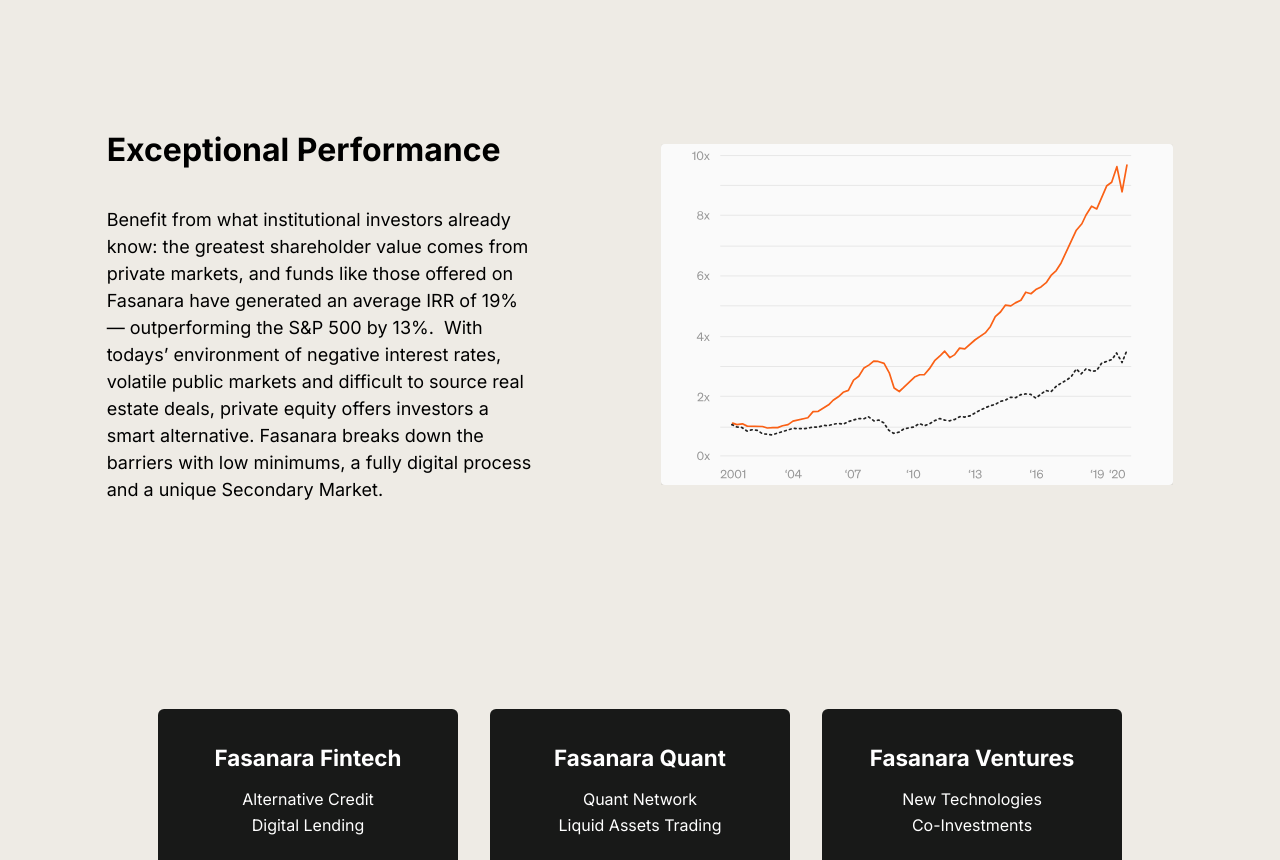
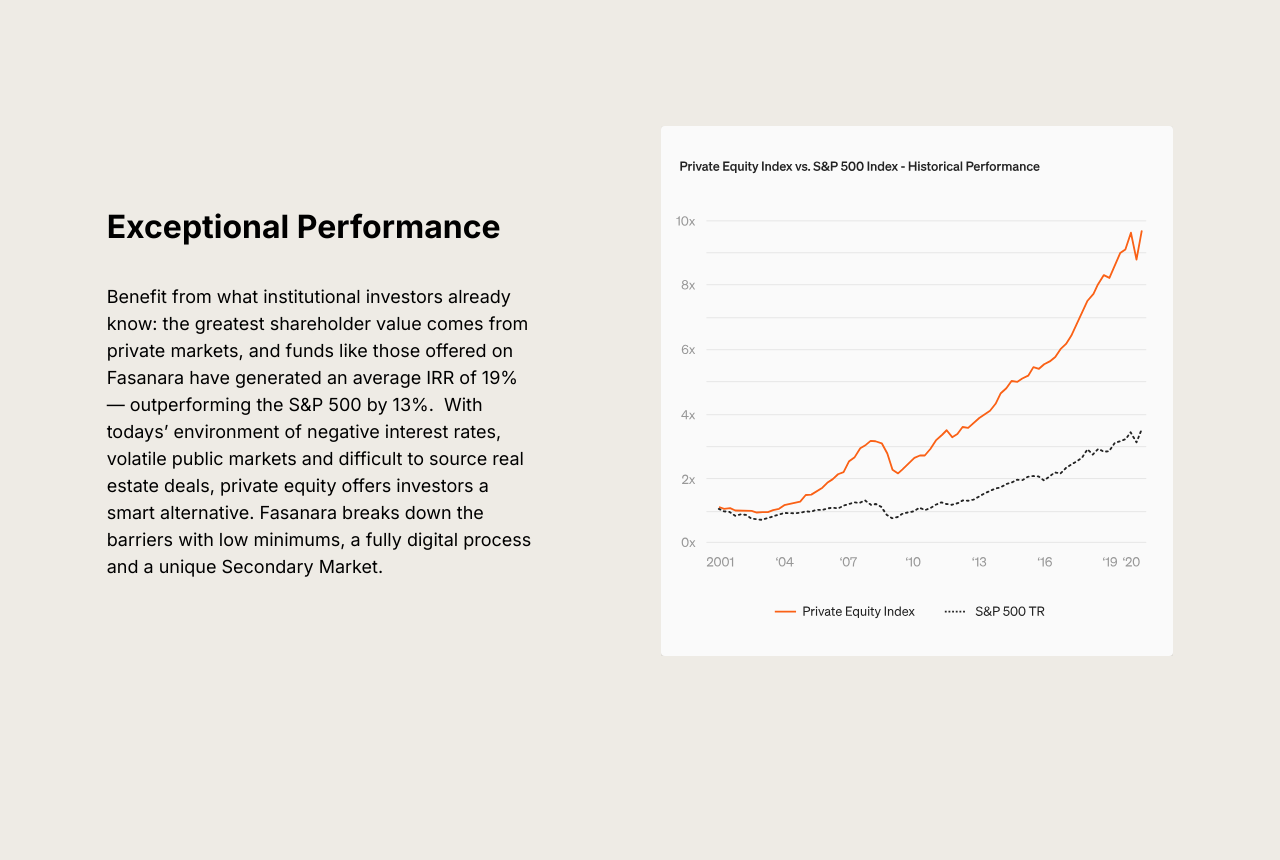
Before and after one commit to TylerWoolcott/fasanara, a Next.js app: page / in a window 1280 px wide. Shown: the part 1520-2380 px from the top of the page. Built offline with nearby package versions, Linux system fonts and the light colour scheme.

Commit message:
update performance image

```diff
--- a/components/Performance.jsx
+++ b/components/Performance.jsx
@@ -20,8 +20,8 @@
                     <Image
                         src={performance}
                         alt="performance"
-                        height={480}
-                        width={720}
+                        height={600}
+                        width={580}
                         objectFit="cover"
                         className='drop-shadow rounded'
                     />
```
